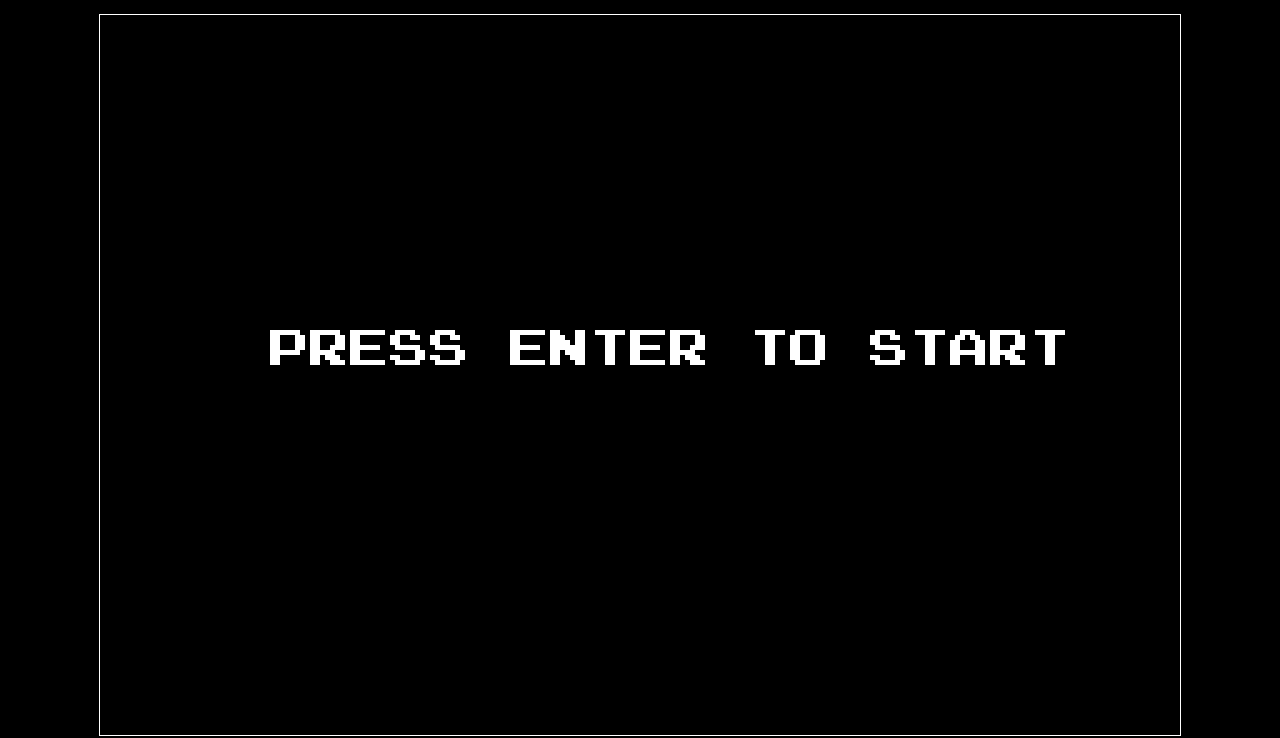
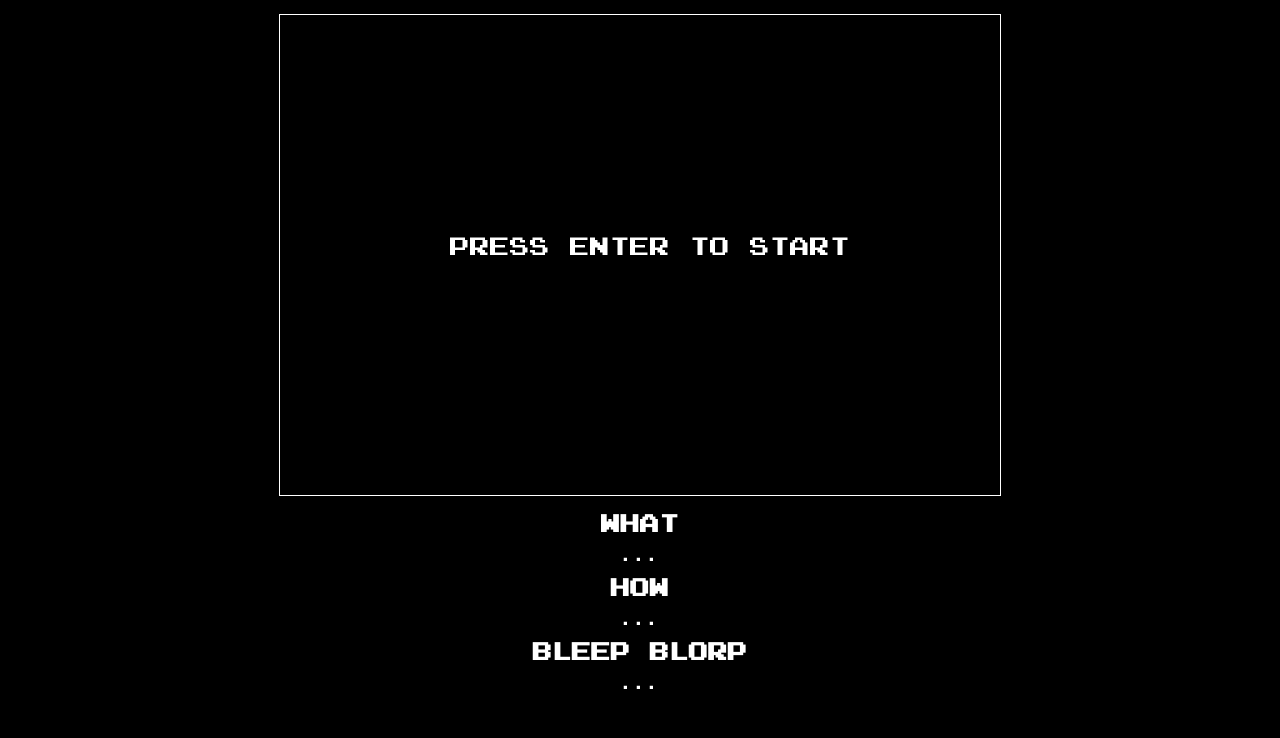
Before and after one commit to cs20-oliverlo/hopefully-joustus, a plain HTML site: page index.html in a window 1280 px wide. Shown: the part 79-817 px from the top of the page. Drawn offline with Linux system fonts and the light colour scheme.

Commit message:
All images of cards are ready!

```diff
--- a/function.js
+++ b/function.js
@@ -1,5 +1,4 @@
 // Variables
-const card = [propRat, redPropRat, blitzsteed, redBlitzsteed, blorb, redBlorb, beeto, redBeeto, dozeddrake, redDozeddrake, invisishade, redInvisishade, zamby, redZamby, fleeto, redFleeto, divedrake, redDivedrake, boneclang, redBoneclang, wizzem, redWizzem, superSkeleton, redSuperSkeleton, griffoth, redGriffoth, goldarmor, redGoldarmor, flailarmor, redFlailarmor, rookie, redRookie]
 
 function drawStart() {
     // Background
@@ -7,19 +6,23 @@ function drawStart() {
     ctx.fillRect(0, 0, cnv.clientWidth, cnv.height);
 
     // Start Text
-    ctx.font = "40px shovel-knight";
+    ctx.font = "20px shovel-knight";
     ctx.fillStyle = "white";
-    ctx.fillText("Press Enter to Start", 170, 350)
+    ctx.fillText("Press Enter to Start", 170, 240)
 }
 
 function runGame() {
     drawMainComponents();
 }
 
+// var gaga =
+
 function drawMainComponents() {
     // Background
     ctx.fillStyle = "black";
     ctx.fillRect(0, 0, cnv.width, cnv.height);
+
+    ctx.drawImage(wizzem.img, 50, 50, card.handW, card.handH);
 
     ctx.strokeStyle = "rgb(0, 255, 0)";
     ctx.lineWidth = 4;
@@ -35,6 +38,8 @@ function moveSelectorUp() {
                 if (selector.y < selector.handTop) {
                     selector.y = selector.handBottom
                 }
+            } else if (selector.state === "placing") {
+
             }
         } else {
             if (selector.state === "hand") {
@@ -43,6 +48,8 @@ function moveSelectorUp() {
                 if (selector.y < selector.handTop) {
                     selector.y = selector.handBottom
                 }
+            } else if (selector.state === "placing") {
+
             }
         }
     }
@@ -57,6 +64,8 @@ function moveSelectorDown() {
                 if (selector.y > selector.handBottom) {
                     selector.y = selector.handTop
                 }
+            } else if (selector.state === "placing") {
+
             }
         } else {
             if (selector.state === "hand") {
@@ -65,8 +74,9 @@ function moveSelectorDown() {
                 if (selector.y > selector.handBottom) {
                     selector.y = selector.handTop
                 }
+            } else if (selector.state === "placing") {
+
             }
-
         }
     }
 }
@@ -74,9 +84,13 @@ function moveSelectorDown() {
 function moveSelectorRight() {
     if (state === "gameon") {
         if (playerTurn == 0) {
+            if (selector.state === "placing") {
 
+            }
         } else {
+            if (selector.state === "placing") {
 
+            }
         }
     }
 }
@@ -84,9 +98,13 @@ function moveSelectorRight() {
 function moveSelectorLeft() {
     if (state === "gameon") {
         if (playerTurn == 0) {
+            if (selector.state === "placing") {
 
+            }
         } else {
+            if (selector.state === "placing") {
 
+            }
         }
     }
 }
@@ -97,13 +115,15 @@ function selectorConfirm() {
         if (playerTurn == 0) {
             if (selector.state === "hand") {
 
+            } else if (selector.state === "placing") {
+
             }
-
         } else {
             if (selector.state === "hand") {
 
+            } else if (selector.state === "placing") {
+
             }
-
         }
     }
 }
@@ -111,15 +131,13 @@ function selectorConfirm() {
 function selectorCancel() {
     if (state === "gameon") {
         if (playerTurn == 0) {
-            if (selector.state === "hand") {
+            if (selector.state === "placing") {
 
             }
-
         } else {
-            if (selector.state === "hand") {
+            if (selector.state === "placing") {
 
             }
-
         }
     }
 }
@@ -131,42 +149,132 @@ function reset() {
         x: 50,
         y: 50,
         w: 100,
-        h: 75,
+        h: 100,
         handTop: 50,
-        handBottom: 250,
+        handBottom: 290,
         state: "hand",
-        incUp: -100,
-        incDown: 100
+        incUp: -120,
+        incDown: 120
+    };
+    card = {
+        handW: 100,
+        handH: 100,
+        tableW: 50,
+        tableH: 50
     };
 
     if (playerTurn == 0) {
         selector.x = 50;
-        selector.y = 50
+        selector.y = 50;
     } else {
-        selector.x = 750
-        selector.y = 50
+        selector.x = 570;
+        selector.y = 50;
     }
+}
+
+let propRat = {
+    img: document.getElementById("card1")
+}
+let redPropRat = {
+    img: document.getElementById("card2")
+}
+let blitzsteed = {
+    img: document.getElementById("card3")
+}
+let redBlitzsteed = {
+    img: document.getElementById("card4")
+}
+let blorb = {
+    img: document.getElementById("card5")
+}
+let redBlorb = {
+    img: document.getElementById("card6")
+}
+let beeto = {
+    img: document.getElementById("card7")
+}
+let redBeeto = {
+    img: document.getElementById("card8")
+}
+let dozeddrake = {
+    img: document.getElementById("card9")
+}
+let redDozeddrake = {
+    img: document.getElementById("card10")
+}
+let invisishade = {
+    img: document.getElementById("card11")
+}
+let redInvisishade = {
+    img: document.getElementById("card12")
+}
+let zamby = {
+    img: document.getElementById("card13")
+}
+let redZamby = {
+    img: document.getElementById("card14")
+}
+let fleeto = {
+    img: document.getElementById("card15")
+}
+let redFleeto = {
+    img: document.getElementById("card16")
+}
+let divedrake = {
+    img: document.getElementById("card17")
+}
+let redDivedrake = {
+    img: document.getElementById("card18")
+}
+let boneclang = {
+    img: document.getElementById("card19")
+}
+let redBoneclang = {
+    img: document.getElementById("card20")
+}
+let wizzem = {
+    img: document.getElementById("card21")
+}
+let redWizzem = {
+    img: document.getElementById("card22")
+}
+let superSkeleton = {
+    img: document.getElementById("card23")
+}
+let redSuperSkeleton = {
+    img: document.getElementById("card24")
+}
+let griffoth = {
+    img: document.getElementById("card25")
+}
+let redGriffoth = {
+    img: document.getElementById("card26")
+}
+let goldarmor = {
+    img: document.getElementById("card27")
+}
+let redGoldarmor = {
+    img: document.getElementById("card28")
+}
+let flailarmor = {
+    img: document.getElementById("card29")
+}
+let redFlailarmor = {
+    img: document.getElementById("card30")
+}
+let rookie = {
+    img: document.getElementById("card31")
+}
+let redRookie = {
+    img: document.getElementById("card32")
 }
 
 // USE FOR LATER
 
-// var suits = [];
-// suits["spades"] = [
-//   // spades
-//   ["A", "spade"],
-//   ["2", "spade"],
-//   ["3", "spade"],
-//   ["4", "spade"],
-//   ["5", "spade"],
-//   ["6", "spade"],
-//   ["7", "spade"],
-//   ["8", "spade"],
-//   ["9", "spade"],
-//   ["10", "spade"],
-//   ["J", "spade"],
-//   ["Q", "spade"],
-//   ["K", "spade"]
-// ];
+// Each card will be made of: an image, size variables, x and y coords, values for each of their sides (arrows/no arrows), and maybe a name
+
+// var suits = ["spades", "diamonds", "clubs", "hearts"];
+// var values = ["A", "2", "3", "4", "5", "6", "7", "8", "9", "10", "J", "Q", "K"];
 
 //   // declare vars
 // var i = deck.length,
@@ -182,3 +290,15 @@ function reset() {
 //     deck[i] = deck[rand];
 //     deck[rand] = temp;
 // }
+
+// This is a continuation of the var suits = [...] and var values = [...]
+// function getDeck() {
+// 	let deck = new Array();
+// 	for (let i = 0; i < suits.length; i++) {
+// 		for (let x = 0; x < values.length; x++) {
+// 			let card = {Value: values[x], Suit: suits[i]};
+// 			deck.push(card);
+// 		}
+//  }
+// 	return deck;
+// }
--- a/index.html
+++ b/index.html
@@ -26,26 +26,26 @@
     <img id="card10" src="img/cards/5RedCardDozedrake.png" style="display: none">
     <img id="card11" src="img/cards/6CardInvisishade.png" style="display: none">
     <img id="card12" src="img/cards/6RedCardInvisishade.png" style="display: none">
-    <!-- <img id="card13" src="img/cards/.png" style="display: none">
-    <img id="card14" src="img/cards/.png" style="display: none">
-    <img id="card15" src="img/cards/.png" style="display: none">
-    <img id="card16" src="img/cards/.png" style="display: none">
-    <img id="card17" src="img/cards/.png" style="display: none">
-    <img id="card18" src="img/cards/.png" style="display: none">
-    <img id="card19" src="img/cards/.png" style="display: none">
-    <img id="card20" src="img/cards/.png" style="display: none">
-    <img id="card21" src="img/cards/.png" style="display: none">
-    <img id="card22" src="img/cards/.png" style="display: none">
-    <img id="card23" src="img/cards/.png" style="display: none">
-    <img id="card24" src="img/cards/.png" style="display: none">
-    <img id="card25" src="img/cards/.png" style="display: none">
-    <img id="card26" src="img/cards/.png" style="display: none">
-    <img id="card27" src="img/cards/.png" style="display: none">
-    <img id="card28" src="img/cards/.png" style="display: none">
-    <img id="card29" src="img/cards/.png" style="display: none">
-    <img id="card30" src="img/cards/.png" style="display: none">
-    <img id="card31" src="img/cards/.png" style="display: none">
-    <img id="card32" src="img/cards/.png" style="display: none"> -->
+    <img id="card13" src="img/cards/7CardZamby.png" style="display: none">
+    <img id="card14" src="img/cards/7RedCardZamby.png" style="display: none">
+    <img id="card15" src="img/cards/8CardFleeto.png" style="display: none">
+    <img id="card16" src="img/cards/8RedCardFleeto.png" style="display: none">
+    <img id="card17" src="img/cards/9CardDivedrake.png" style="display: none">
+    <img id="card18" src="img/cards/9RedCardDivedrake.png" style="display: none">
+    <img id="card19" src="img/cards/10CardBoneclang.png" style="display: none">
+    <img id="card20" src="img/cards/10RedCardBoneclang.png" style="display: none">
+    <img id="card21" src="img/cards/11CardWizzem.png" style="display: none">
+    <img id="card22" src="img/cards/11RedCardWizzem.png" style="display: none">
+    <img id="card23" src="img/cards/12CardSuperSkeleton.png" style="display: none">
+    <img id="card24" src="img/cards/12RedCardSuperSkeleton.png" style="display: none">
+    <img id="card25" src="img/cards/13CardGriffoth.png" style="display: none">
+    <img id="card26" src="img/cards/13RedCardGriffoth.png" style="display: none">
+    <img id="card27" src="img/cards/14CardGoldarmor.png" style="display: none">
+    <img id="card28" src="img/cards/14RedCardGoldarmor.png" style="display: none">
+    <img id="card29" src="img/cards/15CardFlailarmor.png" style="display: none">
+    <img id="card30" src="img/cards/15RedCardFlailarmor.png" style="display: none">
+    <img id="card31" src="img/cards/16CardRookie.png" style="display: none">
+    <img id="card32" src="img/cards/16RedCardRookie.png" style="display: none">
 
     <div class="flex-container">
       <h2>What</h2>
--- a/main.js
+++ b/main.js
@@ -3,8 +3,8 @@
 // Set up canvas and graphics context
 let cnv = document.getElementById("my-canvas");
 let ctx = cnv.getContext("2d");
-cnv.width = 1080;
-cnv.height = 720;
+cnv.width = 720;
+cnv.height = 480;
 
 // Global Variables (Once)
 let mouseIsPressed = false;
--- a/style.css
+++ b/style.css
@@ -19,3 +19,7 @@ h1 {
 #my-canvas {
   border: 1px solid white;
 }
+
+.card {
+  width: 100px;
+}
```
